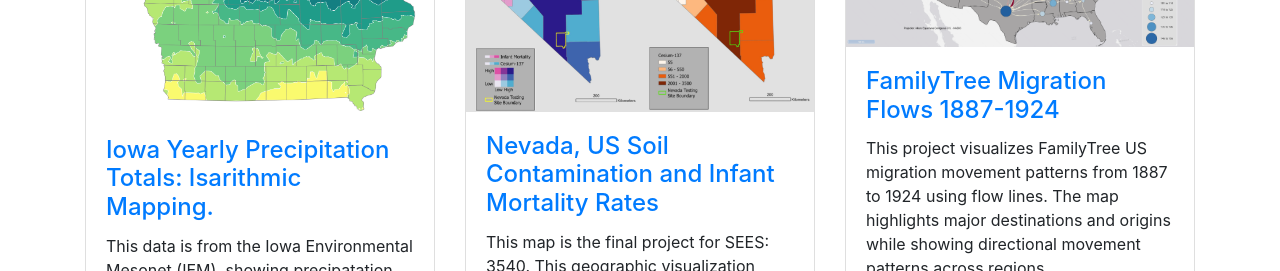
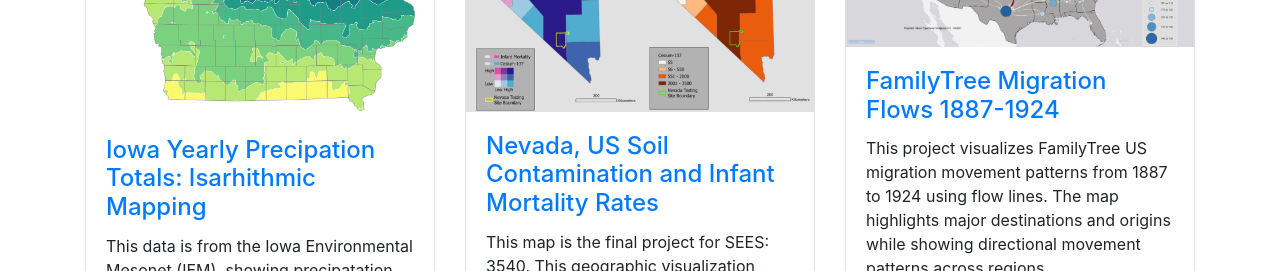
Before and after one commit to geog3540/kbyriel, a website: page index.html in a window 1280 px wide. Shown: the part 1360-1631 px from the top of the page. Drawn offline with Linux system fonts and the light colour scheme.

Commit message:
Fix link and typos in Iowa precipitation card
Updated the link and corrected typos in the card title and description.

```diff
--- a/index.html
+++ b/index.html
@@ -107,7 +107,10 @@
             <a href="#"><img class="card-img-top" src="Map_images/iso_a8.png" alt=""></a>
             <div class="card-body">
               <h4 class="card-title">
-                <a href="#">Iowa Yearly Precipitation Totals: Isarithmic Mapping.</a>
+                <a href="https://observablehq.com/@caglarkoylu/isarithmic-mapping-geog-3540"
+                  target="_blank">
+                  Iowa Yearly Precipation Totals: Isarhithmic Mapping
+              </a>
               </h4>
               <p class="card-text">This data is from the Iowa Environmental Mesonet (IEM), showing precipatation percentages across the state of Iowa. The color scheme highlights light and dark colored areas, to illistrate high and low levels of precipatuion. The map appears to pinpoint a cluster of high precipatation in the NE region of the state, indicating 56.1 -58.8 rates.</p>
             </div>
```
